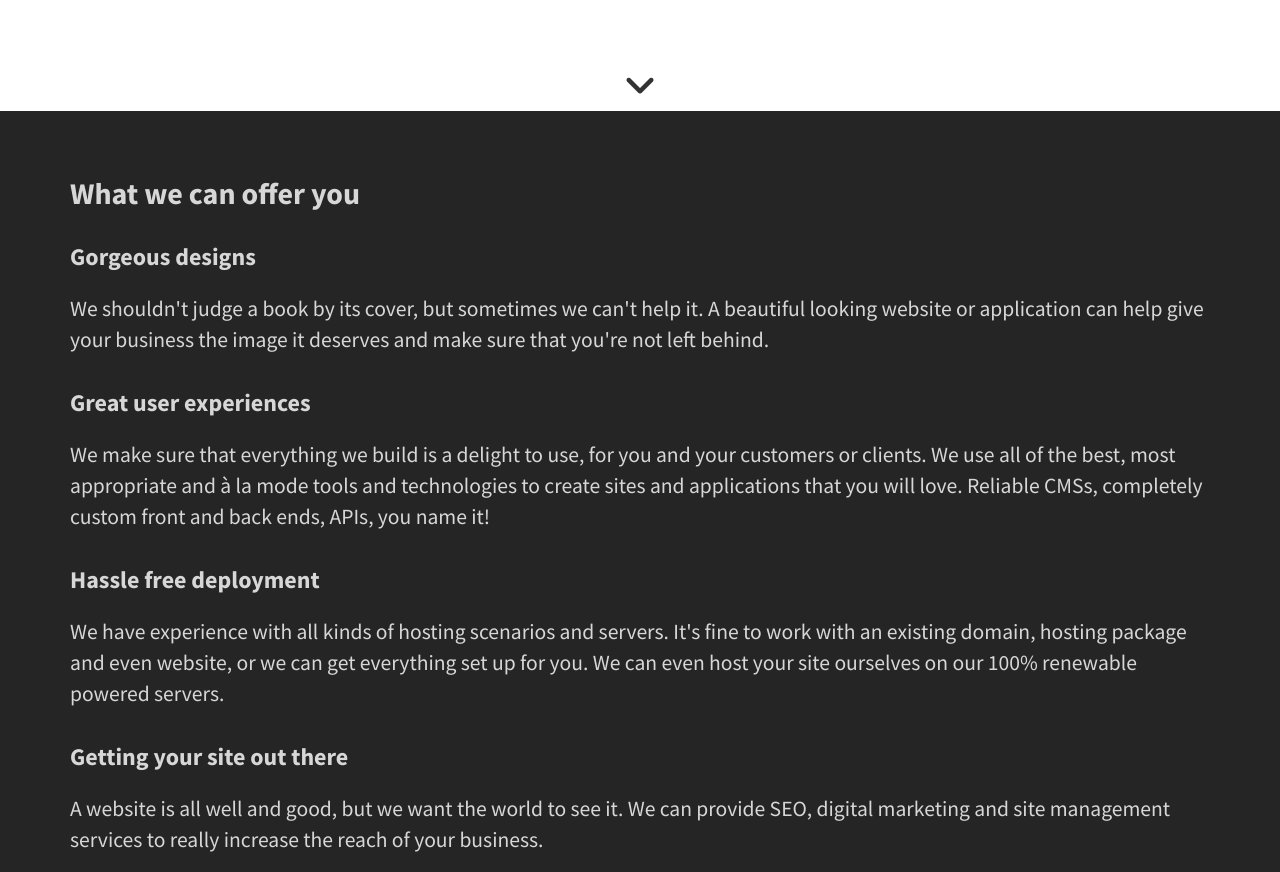
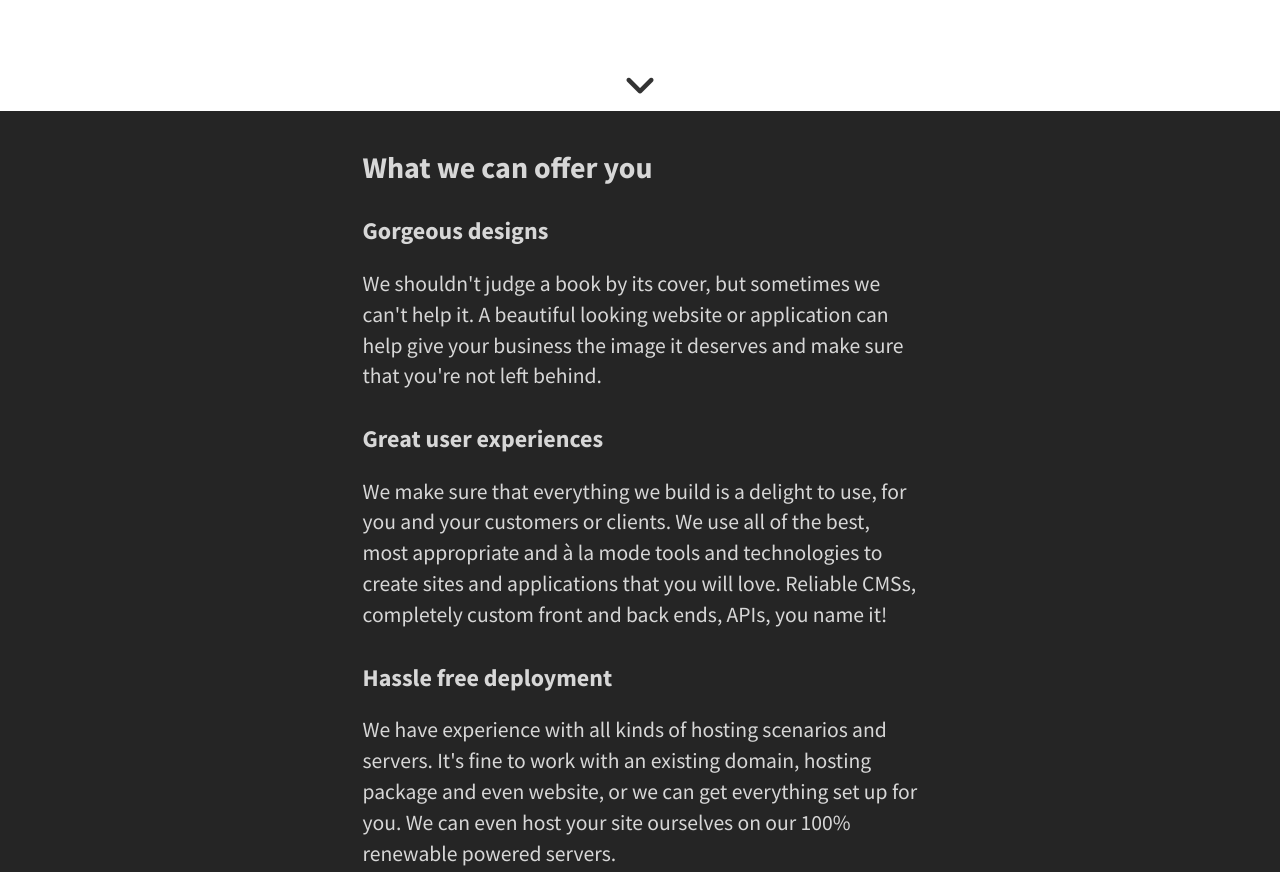
Before and after one commit to greenwood-lomax/greenwood-lomax.github.io, a plain HTML site: page index.html in a window 1280 px wide. Shown: the part 1540-2412 px from the top of the page. Drawn offline with nearby package versions, Linux system fonts and the light colour scheme.

Commit message:
Narrower column on services list

```diff
--- a/index.html
+++ b/index.html
@@ -80,7 +80,9 @@
         <section id="services" class="dark">
             <div class="container">
                 <div class="row">
-                    <div class="col-xs-12">
+                    <div class="col-xs-hidden col-sm-hidden col-md-2 col-lg-3">
+                    </div>
+                    <div class="col-xs-12 col-sm-12 col-md-8 col-lg-6">
                         <h2>What we can offer you</h2>
                         <h3>Gorgeous designs</h3>
                         <p>We shouldn't judge a book by its cover, but sometimes we can't help it. A beautiful looking website or application can help give your business the image it deserves and make sure that you're not left behind.</p>
```
